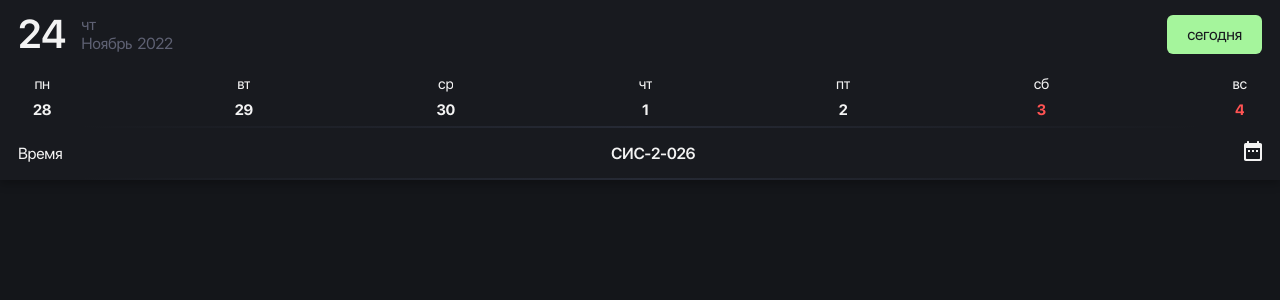
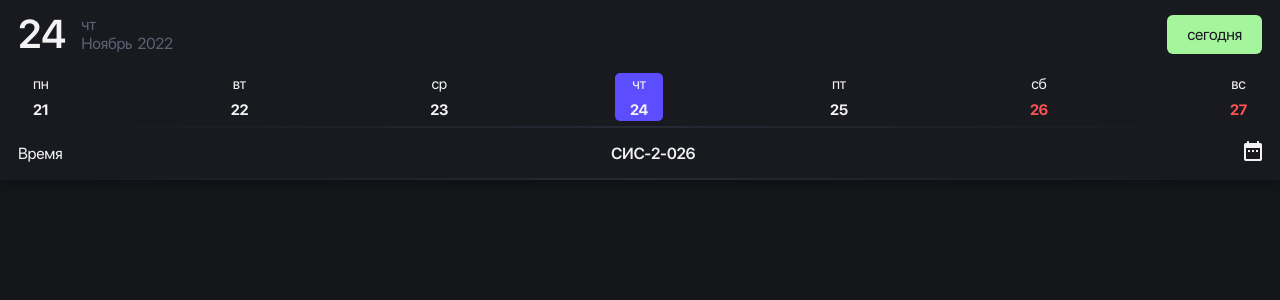
Before and after one commit to Nikityau/timetable-mob-stub, a React app: page / in a window 1280 px wide. Shown: the top 300 px of the page. Built offline with nearby package versions, Linux system fonts and the light colour scheme.

Commit message:
continue fuck with date-carousel

```diff
--- a/src/core/app/components/calendar/components/date-carousel/components/swiper/swiper-dates.tsx
+++ b/src/core/app/components/calendar/components/date-carousel/components/swiper/swiper-dates.tsx
@@ -12,7 +12,7 @@ import DateCard from "../date-card/date-card";
 
 import 'swiper/css'
 
-const SwiperDates = ({dates, currentDate, changeDates, weeksDates}: ISwiperDates) => {
+const SwiperDates = ({currentDate, changeDates, weeksDates, dateSpec}: ISwiperDates) => {
 
     const calendarContext = useContext(CalendarContext)
 
@@ -20,17 +20,7 @@ const SwiperDates = ({dates, currentDate, changeDates, weeksDates}: ISwiperDates
 
     const toCurrentDate = (additIndex: number = 0) => {
         swiper.slideToLoop(1)
-        /*setTimeout(() => {
-            //swiper.animating = true
-        }, 0)*/
     }
-
-    useEffect(() => {
-        console.log('dates change')
-        if (swiper) {
-            //toCurrentDate()
-        }
-    }, [dates, weeksDates])
 
     useEffect(() => {
         const unsub = calendarContext.co.subscribe(toCurrentDate)
@@ -40,20 +30,50 @@ const SwiperDates = ({dates, currentDate, changeDates, weeksDates}: ISwiperDates
         }
     }, [swiper])
 
+    useEffect(() => {
+        if(!swiper) return
+        swiper.animating = false
+        toCurrentDate()
+    }, [weeksDates])
+
     const onSlideChange = (swiper: SwiperType) => {
         console.log(swiper)
-        /* if(!dates[0]) return;
+      /*  const swiperDomEl = document.querySelector('.swiper')
+        const activeSlide = swiperDomEl.querySelector('.swiper-slide-active')
+        if(!activeSlide) return
+        const year = activeSlide.getAttribute('data-start-week-year')
+        const month = activeSlide.getAttribute('data-start-week-month')
+        const date = activeSlide.getAttribute('data-start-week-date')
+        changeDates(Number.parseInt(year), Number.parseInt(month), Number.parseInt(date))*/
+        /*
+        * ai 1 current = a[0]
+        * ai 0 prev = a[2]
+        * ai 2 next = a[1]
+        *
+        * */
 
-         if(swiper.isBeginning) {
-             changeDates(dates[0]?.getFullYear(), dates[0]?.getMonth(), dates[0]?.getDate())
-             return;
+        if(dateSpec == 'next') {
+            const first = weeksDates[1]
+            if(!first) return
+            const ff = first[0]
+            if(!ff) return;
+            changeDates(ff.getFullYear(),ff.getMonth(), ff.getDate(), dateSpec)
         }
-         if(swiper.isEnd) {
-             const lastIndex = dates.length - 1
-             changeDates(dates[lastIndex]?.getFullYear(), dates[lastIndex]?.getMonth(), dates[lastIndex]?.getDate())
+        if(dateSpec == 'current') {
+            const first = weeksDates[2]
+            if(!first) return
+            const ff = first[0]
+            if(!ff) return;
+            changeDates(ff.getFullYear(),ff.getMonth(), ff.getDate(), dateSpec)
+        }
+        if(dateSpec == 'prev') {
+            const first = weeksDates[0]
+            if(!first) return
+            const ff = first[0]
+            if(!ff) return;
+            changeDates(ff.getFullYear(),ff.getMonth(), ff.getDate(), dateSpec)
         }
 
-         return*/
     }
 
     const onSwiperInit = (swiper: SwiperType) => {
@@ -64,7 +84,8 @@ const SwiperDates = ({dates, currentDate, changeDates, weeksDates}: ISwiperDates
         <Swiper
             slidesPerView={1}
             spaceBetween={0}
-            loop={true}
+            loop={false}
+            initialSlide={1}
             slidesPerGroup={1}
             onSlideChange={onSlideChange}
             onSwiper={onSwiperInit}
@@ -90,63 +111,6 @@ const SwiperDates = ({dates, currentDate, changeDates, weeksDates}: ISwiperDates
                     </SwiperSlide>
                 ))
             }
-            {/*<SwiperSlide>
-                <div className={'swiper__week'}>
-                    {
-                        weeks.prevWeek.map((date, index) => (
-                            <DateCard
-                                key={index}
-                                weekday={Dates.castToWeekdayShort(Dates.Days[date.getDay()])}
-                                day={date.getDate()}
-                                isCurrent={currentDate.date == date.getDate()}
-                                isWeekend={Dates.isWeekend(date.getDay())}
-                            />
-                        ))
-                    }
-                </div>
-            </SwiperSlide>
-            <SwiperSlide>
-                <div className={'swiper__week'}>
-                    {
-                        weeks.week.map((date, index) => (
-                            <DateCard
-                                key={index}
-                                weekday={Dates.castToWeekdayShort(Dates.Days[date.getDay()])}
-                                day={date.getDate()}
-                                isCurrent={currentDate.date == date.getDate()}
-                                isWeekend={Dates.isWeekend(date.getDay())}
-                            />
-                        ))
-                    }
-                </div>
-            </SwiperSlide>
-            <SwiperSlide>
-                <div className={'swiper__week'}>
-                    {
-                        weeks.nextWeek.map((date, index) => (
-                            <DateCard
-                                key={index}
-                                weekday={Dates.castToWeekdayShort(Dates.Days[date.getDay()])}
-                                day={date.getDate()}
-                                isCurrent={currentDate.date == date.getDate()}
-                                isWeekend={Dates.isWeekend(date.getDay())}
-                            />
-                        ))
-                    }
-                </div>
-            </SwiperSlide>*/}
-            {/* {
-                dates.map((date, index) => (
-                    <SwiperSlide key={index}>
-                        <DateCard
-                            weekday={Dates.castToWeekdayShort(Dates.Days[date.getDay()])}
-                            day={date.getDate()}
-                            isCurrent={currentDate.date == date.getDate()}
-                            isWeekend={Dates.isWeekend(date.getDay())}
-                        />
-                    </SwiperSlide>
-                ))
-            }*/}
         </Swiper>
     );
 };
--- a/src/core/app/components/calendar/components/date-carousel/date-carousel.tsx
+++ b/src/core/app/components/calendar/components/date-carousel/date-carousel.tsx
@@ -1,4 +1,4 @@
-import React, {useEffect, useState} from 'react';
+import React, {useEffect, useRef, useState} from 'react';
 import {useSelector} from "react-redux";
 
 import {getDateCurrent} from "../../../../../redux/reducers/date/date.selector";
@@ -16,74 +16,90 @@ export interface WeeksDate {
     nextWeek: Date[]
 }
 
+interface DateSpecState {
+    dates: Date[][],
+    dateStart: 'prev' | 'current' | 'next'
+}
+
 const DateCarousel = () => {
+
+    const dateCarouselRef = useRef<HTMLDivElement>()
 
     const currentDate = useSelector(getDateCurrent)
 
-    const [dates, setDate] = useState<Date[]>([])
-    const [weeks, setWeeks] = useState<WeeksDate>({ nextWeek: [], prevWeek: [], week: [] })
-    const [weeksDates, setWeeksDates] = useState<Array<Array<Date>>>([])
-
-    /*useEffect(() => {
-        (() => {
-            const week = Dates.getDatesOfWeek(currentDate.year, Dates.getMonthNum(currentDate.month), currentDate.date)
-            const prevWeek = Dates.getDatesOfPrevWeek(week[0].getFullYear(), week[0].getMonth(), week[0].getDate())
-            const nextWeek = Dates.getDatesOfNextWeek(week[0].getFullYear(), week[0].getMonth(), week[0].getDate())
-            setDate([
-                ...prevWeek,
-                ...week,
-                ...nextWeek
-            ])
-        })()
-    }, [currentDate])
-    useEffect(() => {
-        (() => {
-            const week = Dates.getDatesOfWeek(currentDate.year, Dates.getMonthNum(currentDate.month), currentDate.date)
-            const prevWeek = Dates.getDatesOfPrevWeek(week[0].getFullYear(), week[0].getMonth(), week[0].getDate())
-            const nextWeek = Dates.getDatesOfNextWeek(week[0].getFullYear(), week[0].getMonth(), week[0].getDate())
-
-            setWeeks({
-                week,
-                prevWeek,
-                nextWeek
-            })
-        })()
-    }, [currentDate])*/
+    const [weeksDates, setWeeksDates] = useState<DateSpecState>({ dateStart: 'current', dates: [] })
 
     useEffect(() => {
         (() => {
             const week = Dates.getDatesOfWeek(currentDate.year, Dates.getMonthNum(currentDate.month), currentDate.date)
             const prevWeek = Dates.getDatesOfPrevWeek(week[0].getFullYear(), week[0].getMonth(), week[0].getDate())
             const nextWeek = Dates.getDatesOfNextWeek(week[0].getFullYear(), week[0].getMonth(), week[0].getDate())
-            setWeeksDates([
-                prevWeek,
-                week,
-                nextWeek
-            ])
+            setWeeksDates({
+                dates: [
+                    prevWeek,
+                    week,
+                    nextWeek,
+                ],
+                dateStart: 'prev'
+            })
         })()
     }, [currentDate])
 
-    const changeDates = (y: number, m: number, d: number) => {
-       /* const week = Dates.getDatesOfWeek(y, m, d)
+    const changeDates = (y: number, m: number, d: number, spec: 'prev' | 'current' | 'next') => {
+        const week = Dates.getDatesOfWeek(y, m, d)
         const prevWeek = Dates.getDatesOfPrevWeek(y, m, d)
-        const nextWeek = Dates.getDatesOfWeek(y, m, d)
+        const nextWeek = Dates.getDatesOfNextWeek(y, m, d)
 
-        setDate([
-            ...prevWeek,
-            ...week,
-            ...nextWeek
-        ])*/
+        console.log('curr', week)
+        console.log('prev', prevWeek)
+        console.log('next', nextWeek)
+
+        if(weeksDates.dateStart == 'current') {
+            console.log('current')
+            setWeeksDates({
+                dates: [
+                    nextWeek,
+                    prevWeek,
+                    week,
+                ],
+                dateStart: 'next'
+            })
+            console.log('next')
+        }
+        if(weeksDates.dateStart == 'next') {
+            console.log('next')
+            setWeeksDates({
+                dates: [
+                    week,
+                    prevWeek,
+                    nextWeek,
+                ],
+                dateStart: 'current'
+            })
+            console.log('current')
+        }
+        if(weeksDates.dateStart == 'prev') {
+            console.log('prev')
+            setWeeksDates({
+                dates: [
+                    prevWeek,
+                    week,
+                    nextWeek,
+                ],
+                dateStart: 'current'
+            })
+            console.log('current')
+        }
     }
 
     return (
         <div className={'date-carousel'}>
             <div className={'date-carousel__container'}>
                 <SwiperDates
-                    dates={dates}
-                    weeks={weeks}
-                    weeksDates={weeksDates}
+                    weeksDates={weeksDates.dates}
                     currentDate={currentDate}
                     changeDates={changeDates}
+                    dateSpec={weeksDates.dateStart}
                 />
             </div>
         </div>
```
Also changed, not shown: src/core/app/components/calendar/components/date-carousel/components/swiper/interface/swiper-dates.interface.ts (+3 -6 lines). Lines whose indentation alone changed are shown as unchanged.
